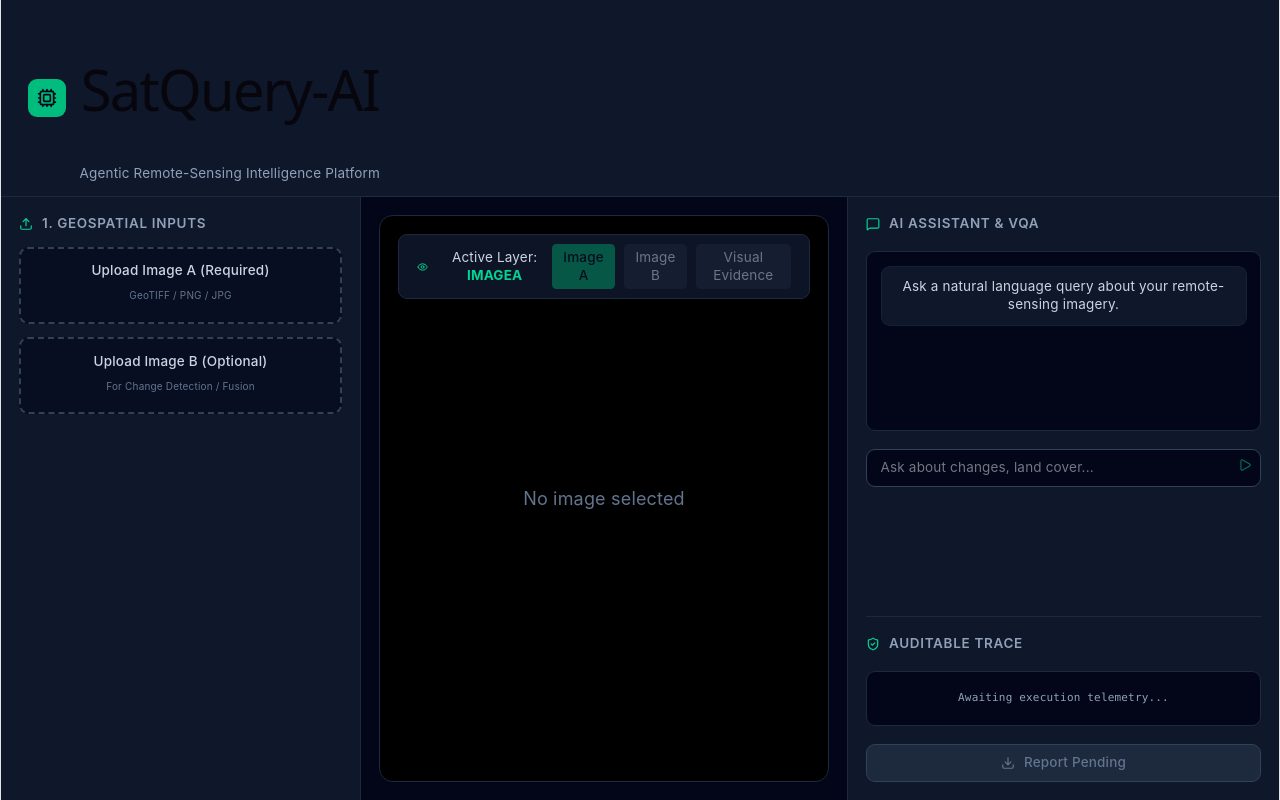
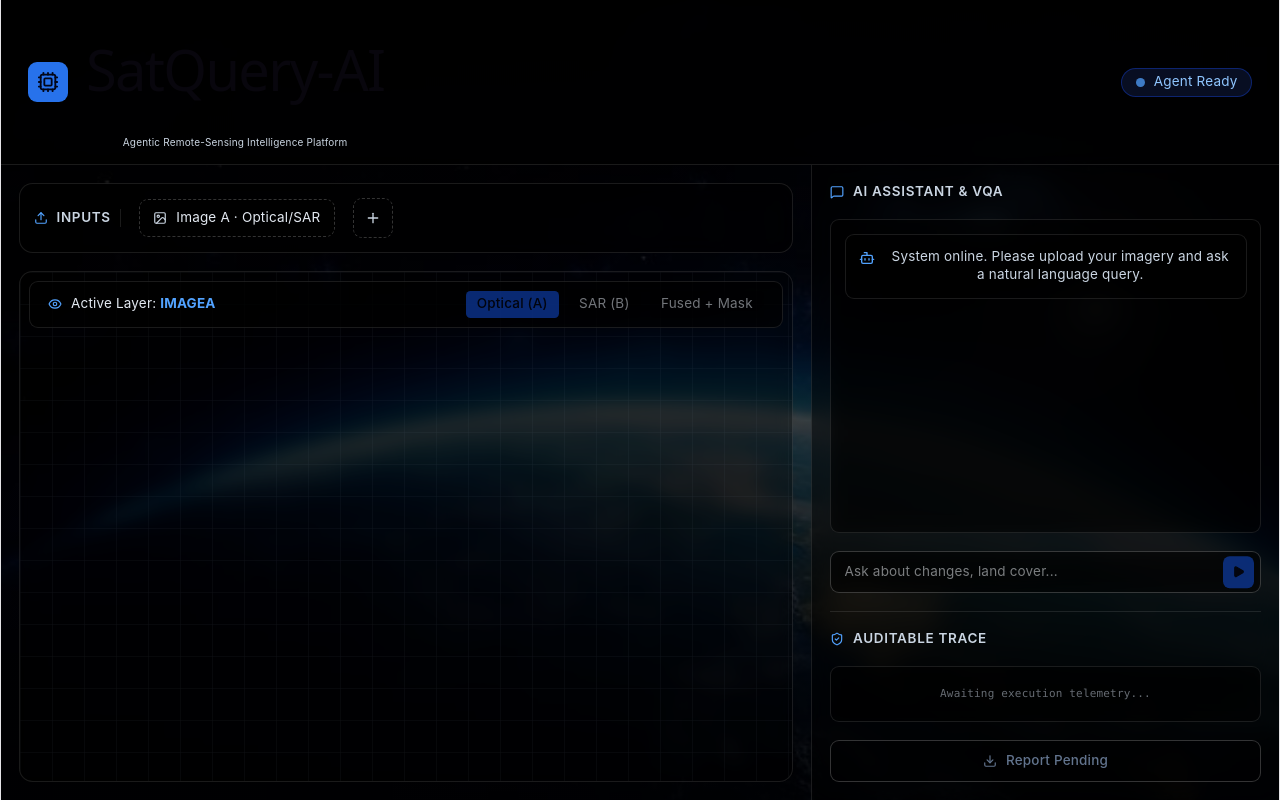
Before and after one commit to ruhaniraman/SatQuery-AI, a React app in the folder frontend/: page /dashboard in a window 1280 px wide. Built offline with nearby package versions, Linux system fonts and the light colour scheme; the HTML template or start-up script is replaced by a standard one.

Commit message:
final changes

```diff
--- a/frontend/src/Dashboard.jsx
+++ b/frontend/src/Dashboard.jsx
@@ -1,10 +1,10 @@
 import React, { useState, useRef } from 'react';
 import {
-  Upload, Play, MessageSquare, ShieldCheck,
-  Download, Cpu, Eye, Loader2
+  Upload, MessageSquare, ShieldCheck,
+  Download, Cpu, Eye, ImageIcon, Play, Loader2, User, Bot, Plus, X
 } from 'lucide-react';
+import earthBg from './assets/earth.jpeg';
 
-// Define your backend URL here
 const BACKEND_URL = 'http://localhost:8000';
 
 export default function SatQueryDashboard() {
@@ -16,11 +16,13 @@ export default function SatQueryDashboard() {
   const [imageB, setImageB] = useState(null);
   const [previewA, setPreviewA] = useState(null);
   const [previewB, setPreviewB] = useState(null);
+  const [showImageB, setShowImageB] = useState(false); // NEW: Toggles Image B input
 
-  // Execution State
+  // Execution & Chat State
   const [isExecuting, setIsExecuting] = useState(false);
   const [executionResult, setExecutionResult] = useState(null);
   const [error, setError] = useState(null);
+  const [chatHistory, setChatHistory] = useState([]);
 
   // Refs for hidden file inputs
   const fileInputARef = useRef(null);
@@ -34,6 +36,15 @@ export default function SatQueryDashboard() {
     }
   };
 
+  const handleRemoveImageB = () => {
+    setShowImageB(false);
+    setImageB(null);
+    setPreviewB(null);
+    if (activeLayer === 'imageB' || activeLayer === 'evidence') {
+      setActiveLayer('imageA');
+    }
+  };
+
   const handleRunPipeline = async (e) => {
     e.preventDefault();
     if (!query || !imageA) {
@@ -41,20 +52,24 @@ export default function SatQueryDashboard() {
       return;
     }
 
+    const submittedQuery = query;
+    setChatHistory(prev => [...prev, { role: 'user', content: submittedQuery }]);
+    setQuery('');
+
     setIsExecuting(true);
     setError(null);
 
     const formData = new FormData();
-    formData.append('query', query);
+    formData.append('query', submittedQuery);
     formData.append('images', imageA);
-    if (imageB) {
+    if (imageB && showImageB) {
       formData.append('images', imageB);
     }
 
     try {
       const response = await fetch(`${BACKEND_URL}/analyze`, {
         method: 'POST',
-        body: formData, // Browser automatically sets Content-Type to multipart/form-data
+        body: formData,
       });
 
       if (!response.ok) {
@@ -64,7 +79,8 @@ export default function SatQueryDashboard() {
 
       const data = await response.json();
       setExecutionResult(data);
-      setActiveLayer('evidence'); // Auto-switch to the result mask
+      setChatHistory(prev => [...prev, { role: 'ai', content: data.answer }]);
+      setActiveLayer('evidence');
     } catch (err) {
       setError(err.message);
     } finally {
@@ -72,201 +88,267 @@ export default function SatQueryDashboard() {
     }
   };
 
-  // Determine what to show in the center canvas
+  const isTiff = (file) => file && file.name.toLowerCase().match(/\.tiff?$/);
+
   const renderCenterCanvas = () => {
+    let content = null;
+
     if (activeLayer === 'evidence' && executionResult?.visual_evidence_url) {
-      return <img src={`${BACKEND_URL}${executionResult.visual_evidence_url}`} alt="AI Evidence" className="object-contain w-full h-full" />;
+      content = <img src={`${BACKEND_URL}${executionResult.visual_evidence_url}`} alt="AI Evidence" className="object-contain w-full h-full z-10 relative" />;
+    } else if (activeLayer === 'imageB' && imageB) {
+      content = isTiff(imageB) ? (
+        <div className="flex flex-col items-center justify-center h-full z-10 relative text-blue-400/70">
+          <ImageIcon size={48} className="mb-3" />
+          <p className="font-semibold tracking-wide">GeoTIFF Loaded</p>
+          <p className="text-xs text-slate-400 mt-1">{imageB.name}</p>
+        </div>
+      ) : previewB ? (
+        <img src={previewB} alt="Image B" className="object-contain w-full h-full z-10 relative" />
+      ) : null;
+    } else if (activeLayer === 'imageA' && imageA) {
+      content = isTiff(imageA) ? (
+        <div className="flex flex-col items-center justify-center h-full z-10 relative text-blue-400/70">
+          <ImageIcon size={48} className="mb-3" />
+          <p className="font-semibold tracking-wide">GeoTIFF Loaded</p>
+          <p className="text-xs text-slate-400 mt-1">{imageA.name}</p>
+        </div>
+      ) : previewA ? (
+        <img src={previewA} alt="Image A" className="object-contain w-full h-full z-10 relative" />
+      ) : null;
     }
-    if (activeLayer === 'imageB' && previewB) {
-      return <img src={previewB} alt="Image B" className="object-contain w-full h-full" />;
-    }
-    if (previewA) {
-      return <img src={previewA} alt="Image A" className="object-contain w-full h-full" />;
-    }
-    return <div className="flex items-center justify-center h-full text-slate-500">No image selected</div>;
+
+    return (
+      <>
+        <svg className="absolute inset-0 w-full h-full opacity-10 pointer-events-none" xmlns="http://www.w3.org/2000/svg">
+          <defs>
+            <pattern id="grid" width="32" height="32" patternUnits="userSpaceOnUse">
+              <path d="M 32 0 L 0 0 0 32" fill="none" stroke="#94a3b8" strokeWidth="1" />
+            </pattern>
+          </defs>
+          <rect width="100%" height="100%" fill="url(#grid)" />
+        </svg>
+        {content}
+      </>
+    );
   };
 
   return (
-    <div className="flex flex-col h-screen bg-slate-950 text-slate-100 font-sans overflow-hidden">
+    <div
+      className="flex flex-col h-screen text-slate-100 font-sans overflow-hidden relative"
+      style={{
+        backgroundImage: `url(${earthBg})`,
+        backgroundSize: 'cover',
+        backgroundPosition: 'center',
+      }}
+    >
+      <div
+        className="absolute inset-0 pointer-events-none"
+        style={{
+          background:
+            'linear-gradient(to bottom, rgba(0,0,0,0.80) 0%, rgba(0,0,0,0.40) 45%, rgba(0,0,0,0.75) 100%)',
+        }}
+      />
 
-      {/* Top Navbar */}
-      <header className="flex items-center justify-between px-6 py-3 bg-slate-900 border-b border-slate-800 shrink-0">
-        <div className="flex items-center space-x-3">
-          <div className="bg-emerald-500 p-2 rounded-lg text-slate-950 font-bold">
-            <Cpu size={20} />
+      <div className="relative z-10 flex flex-col h-full">
+
+        <header className="flex items-center justify-between px-6 py-2 bg-black/50 backdrop-blur-md border-b border-white/10 shrink-0">
+          <div className="flex items-center space-x-4">
+            <div className="bg-blue-500/90 p-2 rounded-lg text-slate-950 font-bold">
+              <Cpu size={22} />
             </div>
             <div>
-            <h1 className="text-lg font-bold tracking-wide">SatQuery-AI</h1>
-            <p className="text-xs text-slate-400">Agentic Remote-Sensing Intelligence Platform</p>
+              <h1 className="text-2xl font-bold tracking-wide leading-none">SatQuery-AI</h1>
+              <p className="text-[10px] text-slate-300 mt-1">Agentic Remote-Sensing Intelligence Platform</p>
             </div>
+          </div>
+          <div className="flex items-center space-x-4 text-sm">
+            <span className="flex items-center text-blue-300 bg-blue-950/40 backdrop-blur-sm px-3 py-1 rounded-full border border-blue-700/40 text-xs">
+              <span className="w-2 h-2 bg-blue-400 rounded-full animate-pulse mr-2"></span>
+              Agent Ready
+            </span>
           </div>
         </header>
 
-      {/* Main Workspace Layout */}
         <div className="flex flex-1 overflow-hidden">
 
-        {/* Left Sidebar: Data & Pipeline Controls */}
-        <aside className="w-80 bg-slate-900 border-r border-slate-800 p-4 flex flex-col justify-between overflow-y-auto shrink-0">
-          <div className="space-y-6">
-            <div>
-              <h3 className="text-xs font-semibold uppercase tracking-wider text-slate-400 mb-3 flex items-center">
-                <Upload size={14} className="mr-2 text-emerald-400" /> 1. Geospatial Inputs
-              </h3>
+          <main className="flex-1 flex flex-col overflow-hidden p-4 space-y-4">
 
-              <div className="space-y-3">
+            <div className="bg-black/50 backdrop-blur-md border border-white/10 rounded-xl p-3 flex items-center gap-4 shrink-0 overflow-x-auto">
+              <div className="flex items-center gap-2 text-xs text-slate-300 font-semibold uppercase tracking-wider shrink-0 pr-2 border-r border-white/10">
+                <Upload size={14} className="text-blue-400" /> Inputs
+              </div>
+
               {/* Image A Upload */}
               <input
                 type="file"
-                  accept="image/jpeg, image/png, image/webp, image/tiff"
+                accept="image/jpeg, image/png, image/webp, image/tiff, .tif"
                 className="hidden"
                 ref={fileInputARef}
                 onChange={(e) => handleImageUpload(e, setImageA, setPreviewA)}
               />
               <div
                 onClick={() => fileInputARef.current.click()}
-                  className={`border-2 border-dashed rounded-lg p-3 text-center transition cursor-pointer bg-slate-950/50 ${imageA ? 'border-emerald-500' : 'border-slate-700 hover:border-emerald-500'}`}
+                className={`flex items-center gap-2 border border-dashed rounded-lg px-3 py-2 transition cursor-pointer bg-black/30 backdrop-blur-sm shrink-0 ${imageA ? 'border-blue-500 text-blue-300' : 'border-white/20 hover:border-blue-500 text-slate-200'}`}
               >
-                  <p className="text-xs text-slate-300 font-medium">
-                    {imageA ? imageA.name : "Upload Image A (Required)"}
-                  </p>
-                  <span className="text-[10px] text-slate-500">GeoTIFF / PNG / JPG</span>
+                <ImageIcon size={14} className={imageA ? "text-blue-400" : "text-slate-300"} />
+                <span className="text-xs whitespace-nowrap">{imageA ? imageA.name : 'Image A · Optical/SAR'}</span>
               </div>
 
-                {/* Image B Upload */}
+              {/* Dynamic Image B Toggle */}
+              {!showImageB ? (
+                <button
+                  type="button"
+                  onClick={() => setShowImageB(true)}
+                  className="flex items-center justify-center w-9 h-9 rounded-lg border border-dashed border-white/20 bg-black/30 hover:border-blue-500 text-slate-300 hover:text-blue-400 transition cursor-pointer shrink-0"
+                  title="Add second image for Change Detection or Fusion"
+                >
+                  <Plus size={16} />
+                </button>
+              ) : (
+                <div className="flex items-center gap-2 shrink-0">
                   <input
                     type="file"
-                  accept="image/jpeg, image/png, image/webp, image/tiff"
+                    accept="image/jpeg, image/png, image/webp, image/tiff, .tif"
                     className="hidden"
                     ref={fileInputBRef}
                     onChange={(e) => handleImageUpload(e, setImageB, setPreviewB)}
                   />
                   <div
                     onClick={() => fileInputBRef.current.click()}
-                  className={`border-2 border-dashed rounded-lg p-3 text-center transition cursor-pointer bg-slate-950/50 ${imageB ? 'border-emerald-500' : 'border-slate-700 hover:border-emerald-500'}`}
+                    className={`flex items-center gap-2 border border-dashed rounded-lg px-3 py-2 transition cursor-pointer bg-black/30 backdrop-blur-sm ${imageB ? 'border-blue-500 text-blue-300' : 'border-white/20 hover:border-blue-500 text-slate-200'}`}
                   >
-                  <p className="text-xs text-slate-300 font-medium">
-                    {imageB ? imageB.name : "Upload Image B (Optional)"}
-                  </p>
-                  <span className="text-[10px] text-slate-500">For Change Detection / Fusion</span>
+                    <ImageIcon size={14} className={imageB ? "text-blue-400" : "text-slate-300"} />
+                    <span className="text-xs whitespace-nowrap">{imageB ? imageB.name : 'Image B · Optical/SAR'}</span>
                   </div>
+                  <button
+                    type="button"
+                    onClick={handleRemoveImageB}
+                    className="flex items-center justify-center w-9 h-9 rounded-lg border border-white/10 bg-black/40 hover:bg-red-500/20 hover:text-red-400 text-slate-400 transition cursor-pointer"
+                    title="Remove Image B"
+                  >
+                    <X size={14} />
+                  </button>
                 </div>
+              )}
             </div>
+
+            <div className="flex-1 border border-white/10 rounded-xl overflow-hidden relative shadow-inner bg-black/30 backdrop-blur-sm">
+              <div className="w-full h-full flex items-center justify-center relative">
+                {renderCenterCanvas()}
               </div>
-        </aside>
 
-        {/* Center Canvas: Image Viewer */}
-        <main className="flex-1 bg-slate-950 relative flex flex-col p-4">
-          <div className="flex-1 border border-slate-800 rounded-xl overflow-hidden relative shadow-inner flex flex-col bg-black">
-
-            {/* Floating Top Bar */}
-            <div className="absolute top-4 left-4 right-4 z-[400] flex justify-between items-center bg-slate-900/90 backdrop-blur border border-slate-800 px-4 py-2 rounded-lg text-xs pointer-events-auto">
-              <div className="flex items-center space-x-2 text-slate-300">
-                <Eye size={14} className="text-emerald-400" />
-                <span>Active Layer: <strong className="text-emerald-400 uppercase">{activeLayer}</strong></span>
+              {/* Floating Top Bar on Map - Adjusted to top-2 to push it higher */}
+              <div className="absolute top-2 left-2 right-2 z-50 flex justify-between items-center bg-black/60 backdrop-blur-md border border-white/10 px-4 py-2 rounded-lg text-xs pointer-events-auto">
+                <div className="flex items-center space-x-2 text-slate-200">
+                  <Eye size={14} className="text-blue-400" />
+                  <span>Active Layer: <strong className="text-blue-400 uppercase">{activeLayer}</strong></span>
                 </div>
                 <div className="flex space-x-2">
                   <button
                     onClick={() => setActiveLayer('imageA')}
-                  disabled={!previewA}
-                  className={`px-2.5 py-1 rounded transition cursor-pointer disabled:opacity-50 ${activeLayer === 'imageA' ? 'bg-emerald-600 text-slate-950 font-medium' : 'bg-slate-800 hover:bg-slate-700 text-slate-300'}`}
+                    disabled={!imageA}
+                    className={`px-2.5 py-1 rounded transition cursor-pointer disabled:opacity-50 disabled:cursor-not-allowed ${activeLayer === 'imageA' ? 'bg-blue-600/90 text-slate-950 font-medium' : 'bg-black/40 hover:bg-black/60 text-slate-200'}`}
                   >
-                  Image A
+                    Optical (A)
                   </button>
                   <button
                     onClick={() => setActiveLayer('imageB')}
-                  disabled={!previewB}
-                  className={`px-2.5 py-1 rounded transition cursor-pointer disabled:opacity-50 ${activeLayer === 'imageB' ? 'bg-emerald-600 text-slate-950 font-medium' : 'bg-slate-800 hover:bg-slate-700 text-slate-300'}`}
+                    disabled={!imageB || !showImageB}
+                    className={`px-2.5 py-1 rounded transition cursor-pointer disabled:opacity-50 disabled:cursor-not-allowed ${activeLayer === 'imageB' ? 'bg-blue-600/90 text-slate-950 font-medium' : 'bg-black/40 hover:bg-black/60 text-slate-200'}`}
                   >
-                  Image B
+                    SAR (B)
                   </button>
                   <button
                     onClick={() => setActiveLayer('evidence')}
                     disabled={!executionResult}
-                  className={`px-2.5 py-1 rounded transition cursor-pointer disabled:opacity-50 ${activeLayer === 'evidence' ? 'bg-emerald-600 text-slate-950 font-medium' : 'bg-slate-800 hover:bg-slate-700 text-slate-300'}`}
+                    className={`px-2.5 py-1 rounded transition cursor-pointer disabled:opacity-50 disabled:cursor-not-allowed ${activeLayer === 'evidence' ? 'bg-blue-600/90 text-slate-950 font-medium' : 'bg-black/40 hover:bg-black/60 text-slate-200'}`}
                   >
-                  Visual Evidence
+                    Fused + Mask
                   </button>
                 </div>
               </div>
-
-            {/* Image Renderer */}
-            {renderCenterCanvas()}
-
             </div>
           </main>
 
-        {/* Right Drawer: AI Agent & Audit Trace */}
-        <section className="w-96 bg-slate-900 border-l border-slate-800 flex flex-col justify-between p-4 overflow-y-auto shrink-0">
+          <section className="w-[26rem] bg-black/50 backdrop-blur-md border-l border-white/10 flex flex-col justify-between p-4 overflow-y-auto shrink-0">
 
-          <div className="space-y-4">
-            <h3 className="text-xs font-semibold uppercase tracking-wider text-slate-400 flex items-center">
-              <MessageSquare size={14} className="mr-2 text-emerald-400" /> AI Assistant & VQA
+            <div className="space-y-4 flex flex-col flex-1 overflow-hidden">
+              <h3 className="text-xs font-semibold uppercase tracking-wider text-slate-300 flex items-center shrink-0">
+                <MessageSquare size={14} className="mr-2 text-blue-400" /> AI Assistant & VQA
               </h3>
 
-            <div className="bg-slate-950 rounded-lg p-3 border border-slate-800 min-h-40 max-h-64 overflow-y-auto space-y-3 text-xs">
-              <div className="bg-slate-900 p-2.5 rounded-lg border border-slate-800/60 text-slate-300">
-                 Ask a natural language query about your remote-sensing imagery.
+              <div className="bg-black/40 backdrop-blur-sm rounded-lg p-3 border border-white/10 flex-1 overflow-y-auto space-y-4 text-xs">
+
+                {chatHistory.length === 0 && (
+                  <div className="bg-black/30 backdrop-blur-sm p-3 rounded-lg border border-white/10 text-slate-300 flex items-start gap-3">
+                    <Bot size={16} className="text-blue-400 mt-0.5 shrink-0" />
+                    <p>System online. Please upload your imagery and ask a natural language query.</p>
                   </div>
+                )}
+
+                {chatHistory.map((msg, index) => (
+                  <div key={index} className={`flex items-start gap-3 ${msg.role === 'user' ? 'flex-row-reverse' : ''}`}>
+                    {msg.role === 'user' ? (
+                       <User size={16} className="text-slate-400 mt-0.5 shrink-0" />
+                    ) : (
+                       <Bot size={16} className="text-blue-400 mt-0.5 shrink-0" />
+                    )}
+                    <div className={`p-3 rounded-lg max-w-[85%] ${msg.role === 'user' ? 'bg-slate-800/60 text-slate-200 border border-slate-700/50' : 'bg-blue-950/30 border border-blue-700/40 text-blue-100'}`}>
+                      <p className="whitespace-pre-wrap leading-relaxed">{msg.content}</p>
+                    </div>
+                  </div>
+                ))}
 
                 {isExecuting && (
-                <div className="flex items-center justify-center space-x-2 text-emerald-400 p-4">
-                  <Loader2 size={16} className="animate-spin" />
-                  <span>Processing pipeline...</span>
+                  <div className="flex items-center space-x-2 text-blue-400 p-2">
+                    <Loader2 size={14} className="animate-spin" />
+                    <span className="italic">Processing pipeline...</span>
                   </div>
                 )}
 
                 {error && (
-                <div className="bg-red-950/30 border border-red-800/40 p-2.5 rounded-lg text-red-200">
+                  <div className="bg-red-950/30 backdrop-blur-sm border border-red-800/40 p-2.5 rounded-lg text-red-200">
                     <p className="font-semibold">Error:</p>
                     <p>{error}</p>
                   </div>
                 )}
-
-              {executionResult && (
-                <div className="bg-emerald-950/30 border border-emerald-800/40 p-2.5 rounded-lg text-emerald-200 space-y-1">
-                  <p className="font-semibold">Answer:</p>
-                  <p className="whitespace-pre-wrap">{executionResult.answer}</p>
-                </div>
-              )}
               </div>
 
-            {/* Query Input Box */}
-            <form onSubmit={handleRunPipeline} className="relative">
+              <form onSubmit={handleRunPipeline} className="relative shrink-0">
                 <input
                   type="text"
                   value={query}
                   onChange={(e) => setQuery(e.target.value)}
                   placeholder="Ask about changes, land cover..."
-                className="w-full bg-slate-950 border border-slate-700 rounded-lg px-3 py-2 text-xs text-slate-200 focus:outline-none focus:border-emerald-500 pr-10"
                   disabled={isExecuting}
+                  className="w-full bg-black/40 backdrop-blur-sm border border-white/20 rounded-lg pl-3 pr-10 py-2.5 text-xs text-slate-100 focus:outline-none focus:border-blue-500 disabled:opacity-50"
                 />
                 <button
                   type="submit"
                   disabled={isExecuting || !query}
-                className="absolute right-2 top-2 text-emerald-400 hover:text-emerald-300 cursor-pointer disabled:opacity-50"
+                  className="absolute right-1.5 top-1/2 -translate-y-1/2 flex items-center justify-center w-7 h-7 rounded-md bg-blue-600/90 hover:bg-blue-500 transition cursor-pointer text-slate-950 disabled:opacity-50 disabled:cursor-not-allowed"
                 >
-                <Play size={14} />
+                  <Play size={13} fill="currentColor" />
                 </button>
               </form>
             </div>
 
-          {/* Bottom: Execution Trace & Reports */}
-          <div className="space-y-4 mt-6 pt-4 border-t border-slate-800">
-            <h3 className="text-xs font-semibold uppercase tracking-wider text-slate-400 flex items-center">
-              <ShieldCheck size={14} className="mr-2 text-emerald-400" /> Auditable Trace
+            <div className="space-y-4 mt-4 pt-4 border-t border-white/10 shrink-0">
+              <h3 className="text-xs font-semibold uppercase tracking-wider text-slate-300 flex items-center">
+                <ShieldCheck size={14} className="mr-2 text-blue-400" /> Auditable Trace
               </h3>
 
-            <div className="bg-slate-950 rounded-lg p-3 border border-slate-800 text-[11px] space-y-1.5 text-slate-400 font-mono overflow-y-auto max-h-32">
+              <div className="bg-black/40 backdrop-blur-sm rounded-lg p-3 border border-white/10 text-[11px] space-y-1.5 text-slate-300 font-mono overflow-y-auto max-h-32">
                 {executionResult?.agent_execution_trace ? (
                   <>
-                  <p className="text-emerald-400">Pipeline ID: {executionResult.agent_execution_trace.pipeline_id}</p>
-                  <p>Nodes: {executionResult.agent_execution_trace.nodes_traversed.join(" -> ")}</p>
+                    <p className="text-blue-400 truncate">ID: {executionResult.agent_execution_trace.pipeline_id}</p>
+                    <p className="opacity-80">Nodes: {executionResult.agent_execution_trace.nodes_traversed.join(" -> ")}</p>
                     {Object.entries(executionResult.agent_execution_trace.telemetry).map(([key, val]) => (
-                    <p key={key}>{key}: <span className="text-slate-200">{val}</span></p>
+                      <p key={key} className="mt-1">{key}: <span className="text-slate-100">{val}</span></p>
                     ))}
                   </>
                 ) : (
-                <p>Awaiting execution telemetry...</p>
+                  <p className="opacity-50">Awaiting execution telemetry...</p>
                 )}
               </div>
 
@@ -274,13 +356,13 @@ export default function SatQueryDashboard() {
                 <a
                   href={`${BACKEND_URL}${executionResult.report_download_url}`}
                   download
-                className="w-full bg-emerald-600 hover:bg-emerald-500 text-slate-950 text-xs font-bold py-2 px-3 rounded-lg flex items-center justify-center space-x-2 transition cursor-pointer"
+                  className="w-full bg-blue-600/90 hover:bg-blue-500 backdrop-blur-sm text-slate-950 text-xs font-bold py-2.5 px-3 rounded-lg flex items-center justify-center space-x-2 transition border border-white/20 cursor-pointer"
                 >
                   <Download size={14} />
                   <span>Download PDF Report</span>
                 </a>
               ) : (
-              <button disabled className="w-full bg-slate-800 text-slate-500 text-xs font-medium py-2 px-3 rounded-lg flex items-center justify-center space-x-2 border border-slate-700 cursor-not-allowed">
+                <button disabled className="w-full bg-black/40 text-slate-500 text-xs font-medium py-2.5 px-3 rounded-lg flex items-center justify-center space-x-2 transition border border-white/20 cursor-not-allowed">
                   <Download size={14} />
                   <span>Report Pending</span>
                 </button>
@@ -288,6 +370,8 @@ export default function SatQueryDashboard() {
             </div>
 
           </section>
+
+        </div>
       </div>
     </div>
   );
```
Also changed, not shown: frontend/src/assets/earth.jpeg (added). Lines whose indentation alone changed are shown as unchanged.
